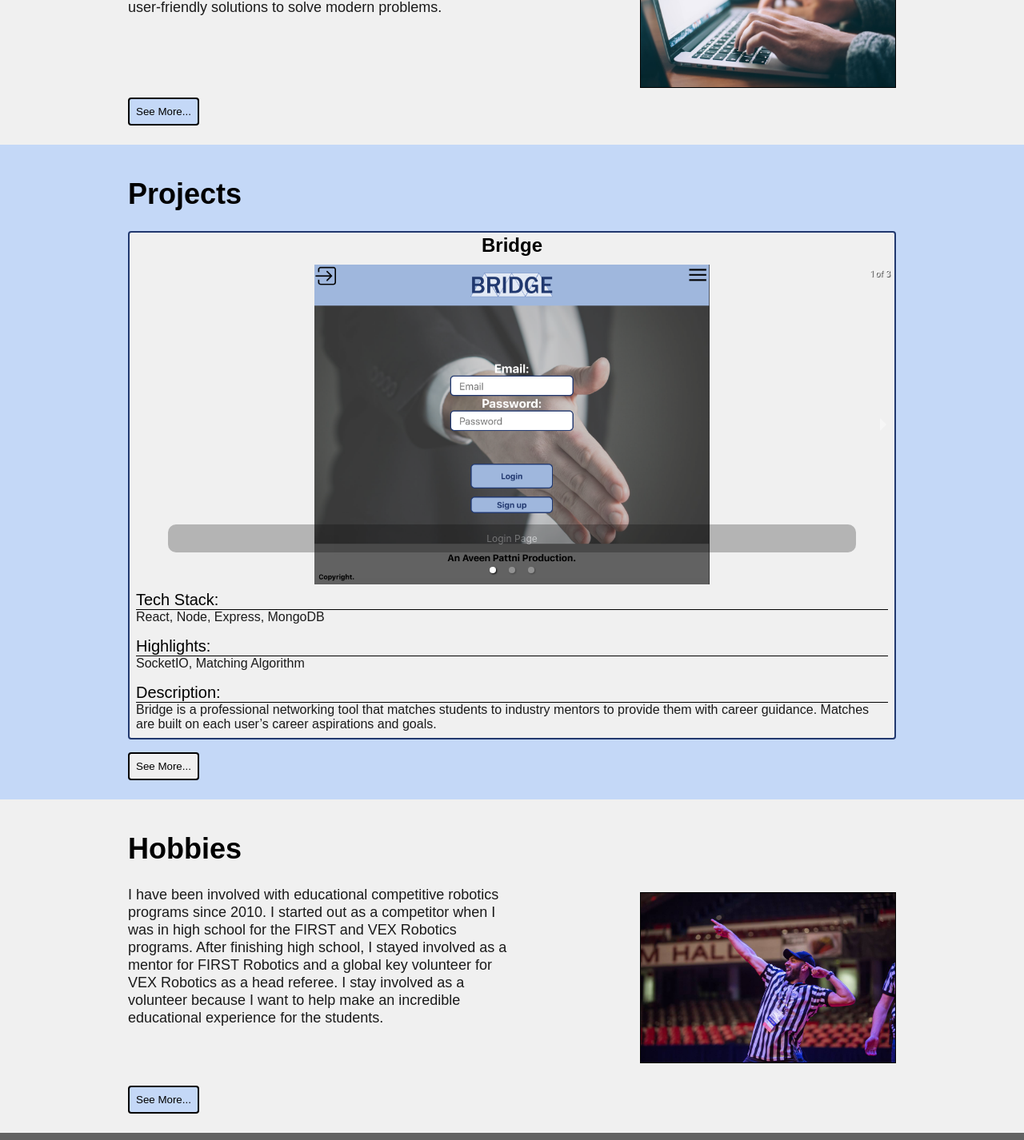
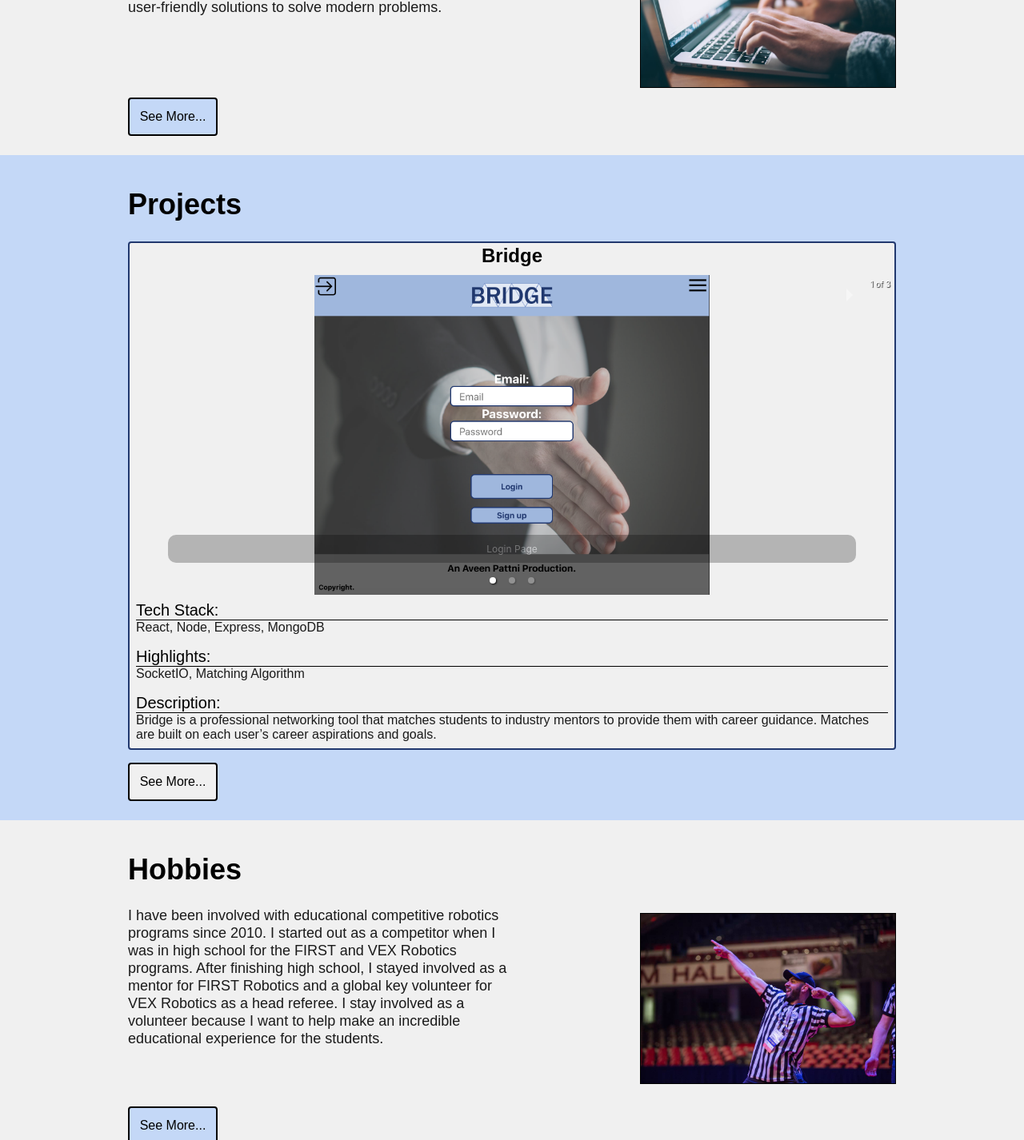
Before and after one commit to aveenpattni/AveenPattni, a React (Create React App) app in the folder client/: page / in a window 1280 px wide. Shown: the part 740-2166 px from the top of the page at 80% size. Built offline with nearby package versions, Linux system fonts and the light colour scheme; grey boxes are pictures that could not be loaded.

Commit message:
made landing page buttons responsive and ran build

```diff
--- a/client/src/App.scss
+++ b/client/src/App.scss
@@ -344,6 +344,11 @@
       h3{
         @include dtHeader();
       }
+      button{
+        @include dtLabel();
+        width: 7rem;
+        height: 3rem;
+      }
       &--text{
         width: auto;
         max-width: 500px;
@@ -361,6 +366,11 @@
       }
       .projectCard{
         margin: 1rem 0;
+      }
+      button{
+        @include dtLabel();
+        width: 7rem;
+        height: 3rem;
       }
     }
     &__hobbiesContainer{
@@ -380,6 +390,11 @@
       }
       &--images{
         width: auto;
+      }
+      button{
+        @include dtLabel();
+        width: 7rem;
+        height: 3rem;
       }
     }
   }
```
Also changed, not shown: 8 other files (tests, documents, lock files or other folders).
